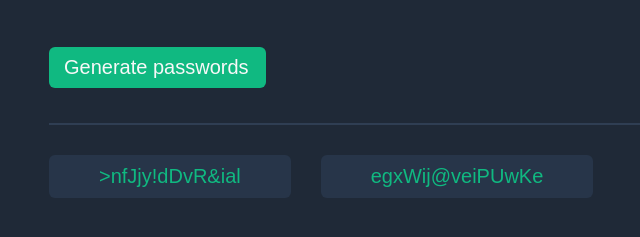
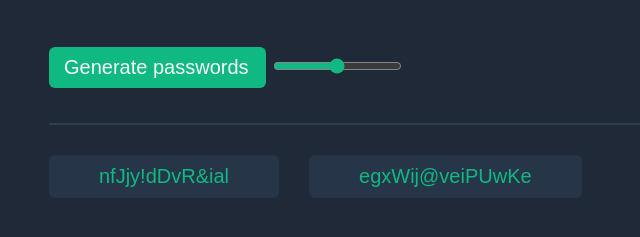
Before and after one commit to Yosef-Solomon19/Password-Generator-Solo-Project, a plain HTML site: page index.html in a window 1280 px wide. Shown: the part 241-478 px from the top of the page, without its empty margins (3-643 px from the left). Drawn offline with Linux system fonts and the light colour scheme; a web font is replaced by a local one.

Commit message:
Staging use for input slider to set pw length

```diff
--- a/CSS/style.css
+++ b/CSS/style.css
@@ -124,6 +124,29 @@ button {
 }
 
 
+/* Password slider */
+/* Adapted from https://css-tricks.com/value-bubbles-for-range-inputs/
+    Had to read and take snippet of code on how to create range slider with bubbles showing the current value */
+.range-slider-container {
+    display: inline;
+    accent-color: #10B981;
+}
+
+.range {
+
+}
+
+.bubble {
+
+}
+
+.bubble::after {
+
+}
+
+
+
+
 
 
 /* Question */
@@ -131,3 +154,10 @@ button {
     shade of green what would be the appropriate utility class name for them ?
     i.e green & light-green ?
      */
+/* 10/02/2023 */
+/* How can I center an input slider affected by display flex from the parent element
+What I've tried:
+    Vertical align
+    text align
+
+ */
--- a/index.html
+++ b/index.html
@@ -16,9 +16,16 @@
 
         <div class="password-section">
             <button onclick="generatePw()" class="btn-generate-style btn">Generate passwords</button>
+            <div class="range-slider-container">
+                <input type="range" class="range" id="pw-length-input"
+                        min="5" max="15" >
+                <output class="bubble"></output>
+
+            </div>
+
             <div class="border-bottom-line"></div>
             <div class="generated-passwords">
-                <button id="pw-a" class="pw-result-style text-drk-green ">>nfJjy!dDvR&ial</button>
+                <button id="pw-a" class="pw-result-style text-drk-green ">nfJjy!dDvR&ial</button>
                 <button id="pw-b" class="pw-result-style text-drk-green ">egxWij@veiPUwKe</button>
             </div>
         </div>
```
Also changed, not shown: index.js (+9 -0 lines).
